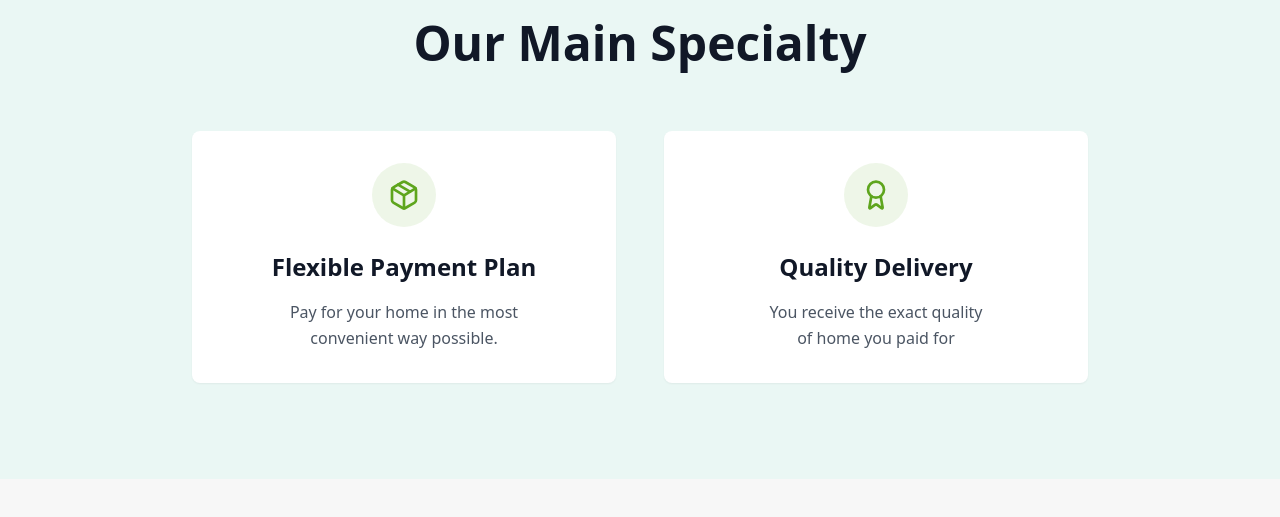
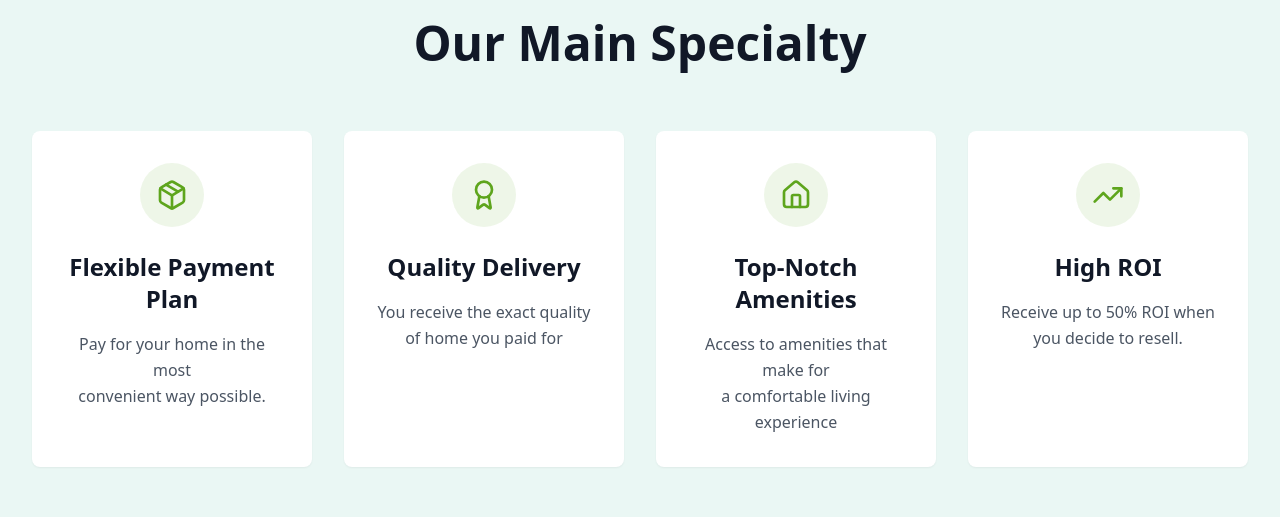
Before and after one commit to wonderfulguru1/ui-blueprint-duplicator, a React (Vite) app: page / in a window 1280 px wide. Shown: the part 1941-2458 px from the top of the page. Built offline with nearby package versions, Linux system fonts and the light colour scheme.

Commit message:
Fix: Update card count
Update the CategoriesSection to display 4 cards.

```diff
--- a/src/components/CategoriesSection.tsx
+++ b/src/components/CategoriesSection.tsx
@@ -1,6 +1,6 @@
 
 import React from 'react';
-import { Package, Award } from 'lucide-react';
+import { Package, Award, Home, TrendingUp } from 'lucide-react';
 
 export const CategoriesSection: React.FC = () => {
   return (
@@ -15,7 +15,7 @@ export const CategoriesSection: React.FC = () => {
           </h2>
         </div>
 
-        <div className="grid grid-cols-1 md:grid-cols-2 gap-8 lg:gap-12 max-w-4xl mx-auto">
+        <div className="grid grid-cols-1 md:grid-cols-2 lg:grid-cols-4 gap-8">
           {/* Flexible Payment Plan */}
           <div className="bg-white rounded-lg p-8 text-center shadow-sm hover:shadow-md transition-shadow">
             <div className="w-16 h-16 mx-auto mb-6 bg-[#5EA51D]/10 rounded-full flex items-center justify-center">
@@ -45,6 +45,36 @@ export const CategoriesSection: React.FC = () => {
               of home you paid for
             </p>
           </div>
+
+          {/* Top-Notch Amenities */}
+          <div className="bg-white rounded-lg p-8 text-center shadow-sm hover:shadow-md transition-shadow">
+            <div className="w-16 h-16 mx-auto mb-6 bg-[#5EA51D]/10 rounded-full flex items-center justify-center">
+              <Home className="w-8 h-8 text-[#5EA51D]" />
+            </div>
+            <h3 className="text-xl lg:text-2xl font-bold text-gray-900 mb-4">
+              Top-Notch Amenities
+            </h3>
+            <p className="text-gray-600 leading-relaxed">
+              Access to amenities that make for
+              <br />
+              a comfortable living experience
+            </p>
+          </div>
+
+          {/* High ROI */}
+          <div className="bg-white rounded-lg p-8 text-center shadow-sm hover:shadow-md transition-shadow">
+            <div className="w-16 h-16 mx-auto mb-6 bg-[#5EA51D]/10 rounded-full flex items-center justify-center">
+              <TrendingUp className="w-8 h-8 text-[#5EA51D]" />
+            </div>
+            <h3 className="text-xl lg:text-2xl font-bold text-gray-900 mb-4">
+              High ROI
+            </h3>
+            <p className="text-gray-600 leading-relaxed">
+              Receive up to 50% ROI when
+              <br />
+              you decide to resell.
+            </p>
+          </div>
         </div>
       </div>
     </section>
```
